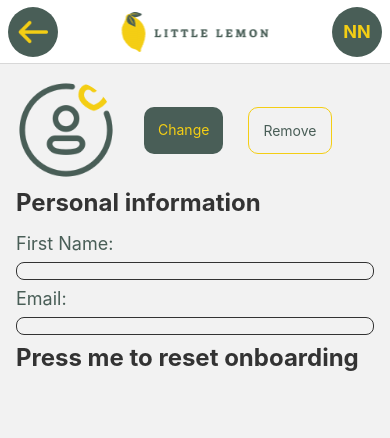
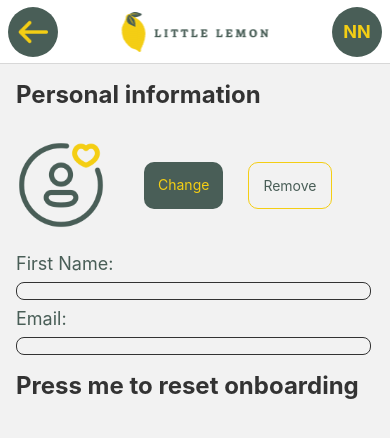
Before and after one commit to Weaam87/LittleLemon-react-native, a React Native app: screen /Profile in a window 390 px wide. Shown: the top 438 px of the page. Built offline with nearby package versions, Linux system fonts and the light colour scheme.

Commit message:
Edit UI in Profile screen

```diff
--- a/screens/Profile.js
+++ b/screens/Profile.js
@@ -1,5 +1,5 @@
 import React, { useEffect, useState } from 'react';
-import { View, Text, StyleSheet, TouchableOpacity, Image, Alert } from 'react-native';
+import { View, Text, StyleSheet, TouchableOpacity, Image, Alert, ActivityIndicator } from 'react-native';
 import AsyncStorage from '@react-native-async-storage/async-storage';
 import { useNavigation } from '@react-navigation/native';
 import * as ImagePicker from 'expo-image-picker';
@@ -21,6 +21,9 @@ export default function ProfileScreen({ updateProfileImage }) {
 
       // Set onboardingCompleted to false
       await AsyncStorage.setItem('@onboardingCompleted', 'false');
+
+      // Update the profile image in App.js using the provided callback
+      updateProfileImage(null);
 
       // Reset navigation stack and navigate to the Welcome screen
       navigation.reset({
@@ -84,7 +87,7 @@ export default function ProfileScreen({ updateProfileImage }) {
             },
           },
         ],
-        { cancelable: false }
+        { cancelable: true }
       );
     } else {
       // Display a message to the user that there is no profile image to remove
@@ -116,19 +119,24 @@ export default function ProfileScreen({ updateProfileImage }) {
     fetchUserData();
   }, []); // Empty dependency array ensures useEffect runs only once, similar to componentDidMount
 
-  // Display loading message based on the loading state
+  // Display loading indicator based on the loading state
   if (loading) {
-    return <Text style={styles.loading}>Loading...</Text>;
+    return (
+      <View style={styles.loadingContainer}>
+        <ActivityIndicator size="large" color="#495E57" />
+      </View>
+    );
   }
   return (
     <View style={styles.container}>
+      <Text style={styles.text}>Personal information</Text>
       <View style={styles.rowContainer}>
         <View style={styles.imageContainer}>
           {/* Conditional rendering for profile image */}
           {profileImage ? (
             <Image source={{ uri: profileImage }} style={styles.profileImage} />
           ) : (
-            <Image source={require('../assets/profile_icon.png')} style={styles.profileImage} />
+            <Image source={require('../assets/profile_icon.png')} style={styles.placeholderImage} />
           )}
         </View>
         <View style={styles.buttonsContainer}>
@@ -141,7 +149,6 @@ export default function ProfileScreen({ updateProfileImage }) {
         </View>
       </View>
 
-      <Text style={styles.text}>Personal information</Text>
       <Text style={styles.label}>First Name:</Text>
       <View style={styles.rectangularFrame}>
         <Text style={styles.data}>{firstName}</Text>
@@ -163,35 +170,39 @@ const styles = StyleSheet.create({
     flex: 1,
     alignItems: 'flex-start', // Align items to the left
     justifyContent: 'flex-start', // Align content at the top
-    padding: 16, // Add padding for spacing
+    padding: 8, // Add padding for spacing
   },
-  loading: {
+  loadingContainer: {
     flex: 1,
-    padding: 16,
-    fontSize: 48,
-    color: '#333333',
-    marginVertical: 8,
-    fontWeight: 'bold',
+    justifyContent: 'center',
+    alignItems: 'center',
   },
   rowContainer: {
     flexDirection: 'row',
     alignItems: 'center',
+    padding: 8,
   },
   imageContainer: {
     marginRight: 20,
     width: 100,
-    height: 100,
+    height: 120,
   },
   profileImage: {
     resizeMode: 'center',
     borderRadius: 50,
     width: 100,
-    height: 100, // Ensure the image takes the full height of the container
+    height: 100,
+  },
+  placeholderImage: {
+    resizeMode: 'contain',
+    borderRadius: 50,
+    width: '90%',
+    height: '100%',
   },
   label: {
     fontSize: 18,
     color: '#495E57',
-    marginVertical: 8,
+    marginHorizontal: 8,
   },
   data: {
     fontSize: 16,
@@ -203,13 +214,14 @@ const styles = StyleSheet.create({
     color: '#333333',
     marginVertical: 8,
     fontWeight: 'bold',
+    paddingLeft: 8,
   },
   rectangularFrame: {
-    width: '100%',
-    paddingHorizontal: 8,
+    width: '95%',
     borderColor: '#333333',
     borderWidth: 1,
     borderRadius: 8,
+    margin: 8,
   },
   buttonsContainer: {
     flexDirection: 'row',
```
